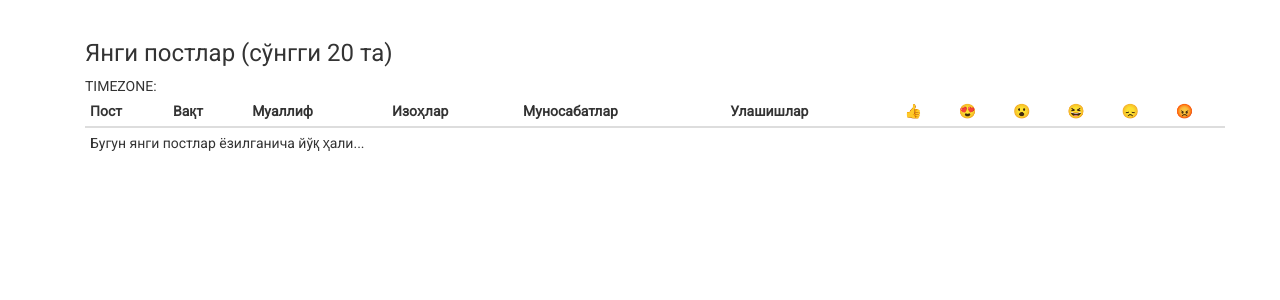
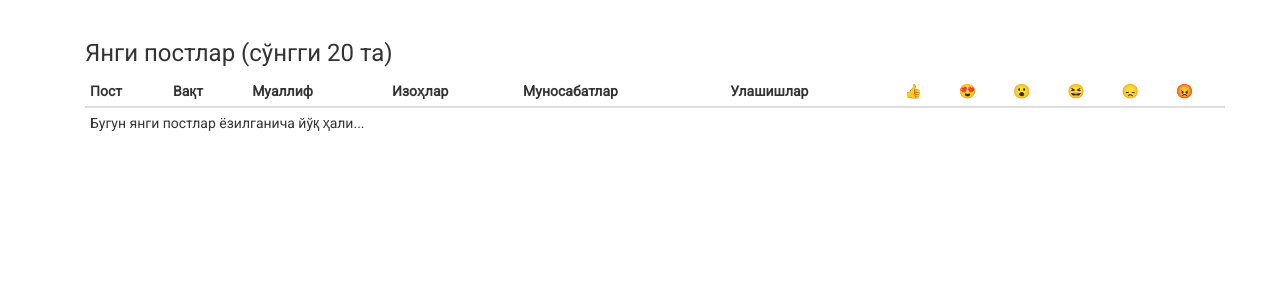
Before and after one commit to muminoff/maslahat, a Django app: page /feed/ in a window 1280 px wide. Shown: the part 52-352 px from the top of the page. Run offline with Django 3.2, Linux system fonts and the light colour scheme; data that the repository does not hold is empty; parts of the project's set-up code (start-up, migrations or seed data) failed here and were passed over; some libraries are stand-ins or nearby versions.

Commit message:
Trying again

```diff
--- a/core/templates/feed.html
+++ b/core/templates/feed.html
@@ -25,7 +25,6 @@
             </tr>
         </thead>
         <tbody>
-          TIMEZONE: {{ get_current_timezone }}
             {% for post in new_posts %}
             <tr>
                 <td><a href="http://fb.com/{{ post.id }}" target="_blank">{{ post.text|truncatewords:7 }}</a></td>
```
